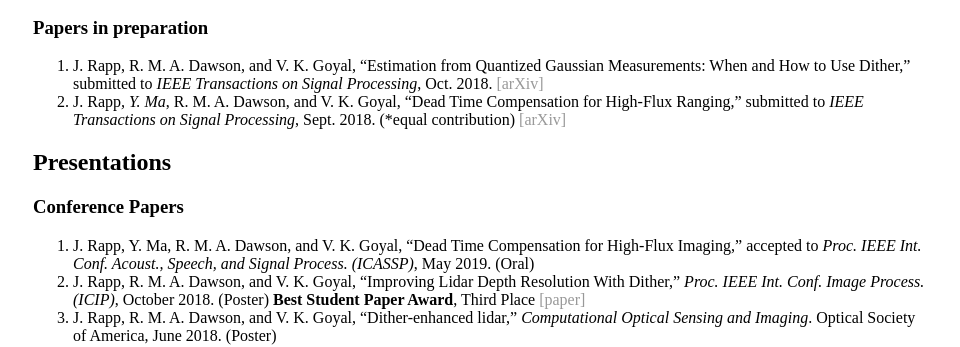
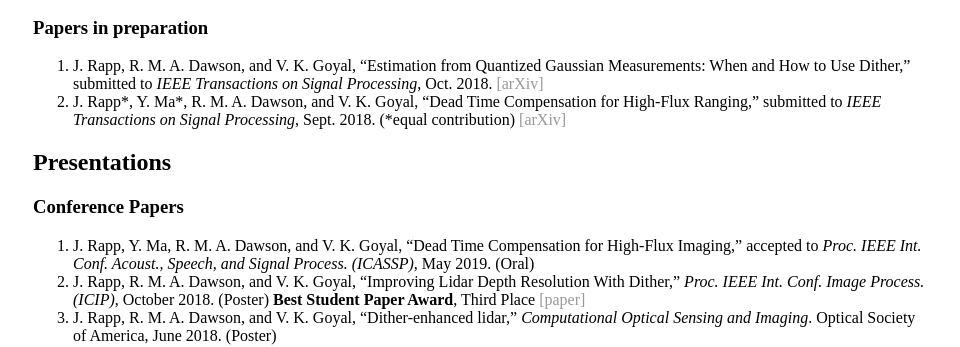
Before and after one commit to joshrapp1/joshrapp1.github.io, a Jekyll site: the page built from cv/index.md, in a window 1280 px wide. Shown: the part 1028-1375 px from the top of the page, without its empty margins (159-1119 px from the left). Built offline with Jekyll 4.4.1, drawn with Linux system fonts in a browser that asks for light colours; our own code applies the rules of GitHub Pages for plain Markdown files.

```diff
--- a/cv/index.md
+++ b/cv/index.md
@@ -43,8 +43,8 @@ vol. 3, no. 3, pp. 445-459, September 2017. [[paper+code]](https://ieeexplore.ie
 1. J. Rapp, R. M. A. Dawson, and V. K. Goyal, "Estimation from Quantized Gaussian
 Measurements: When and How to Use Dither," submitted to *IEEE Transactions on
 Signal Processing*, Oct. 2018. [[arXiv]](https://arxiv.org/abs/1811.06856)
-2. J. Rapp*, Y. Ma*, R. M. A. Dawson, and V. K. Goyal, "Dead Time Compensation
-for High-Flux Ranging," submitted to *IEEE Transactions on Signal Processing*, Sept. 2018. (*equal contribution) [[arXiv]](https://arxiv.org/abs/1810.11145)
+2. J. Rapp\*, Y. Ma\*, R. M. A. Dawson, and V. K. Goyal, "Dead Time Compensation
+for High-Flux Ranging," submitted to *IEEE Transactions on Signal Processing*, Sept. 2018. (\*equal contribution) [[arXiv]](https://arxiv.org/abs/1810.11145)
 
 ## Presentations
 ### Conference Papers
```
